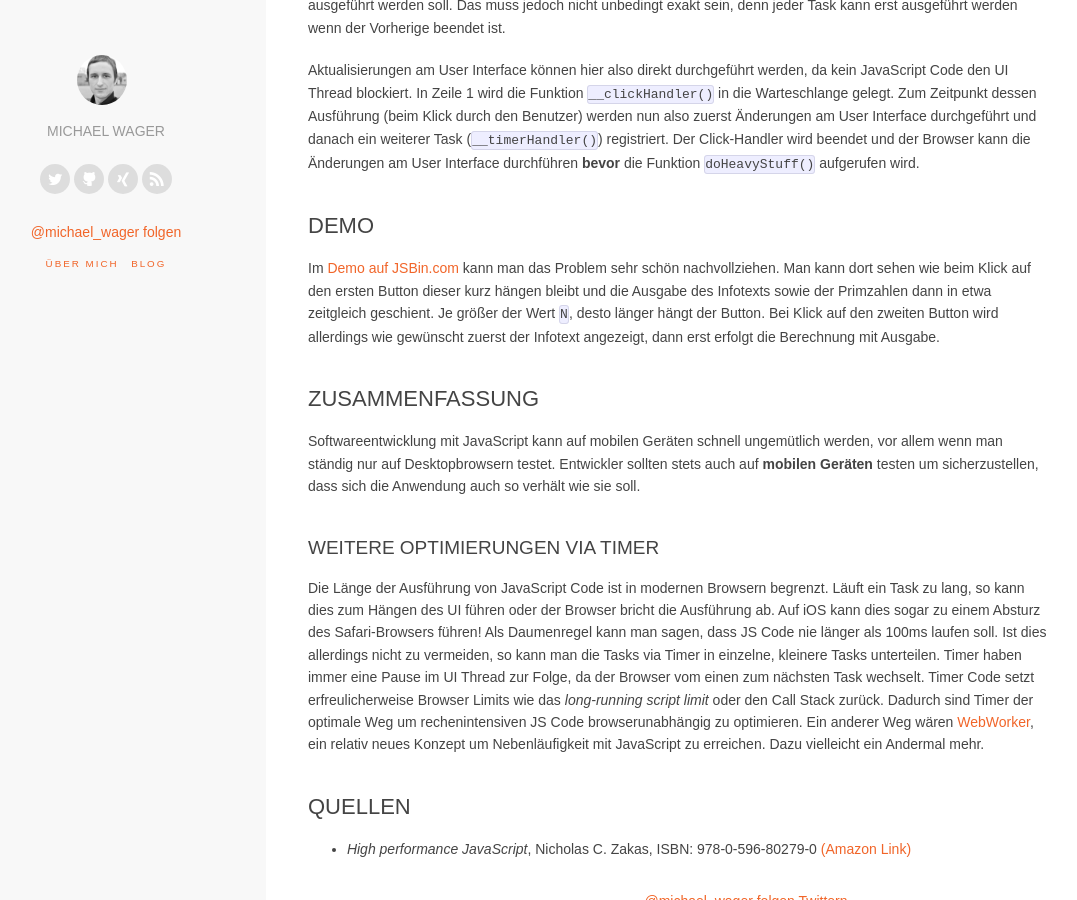
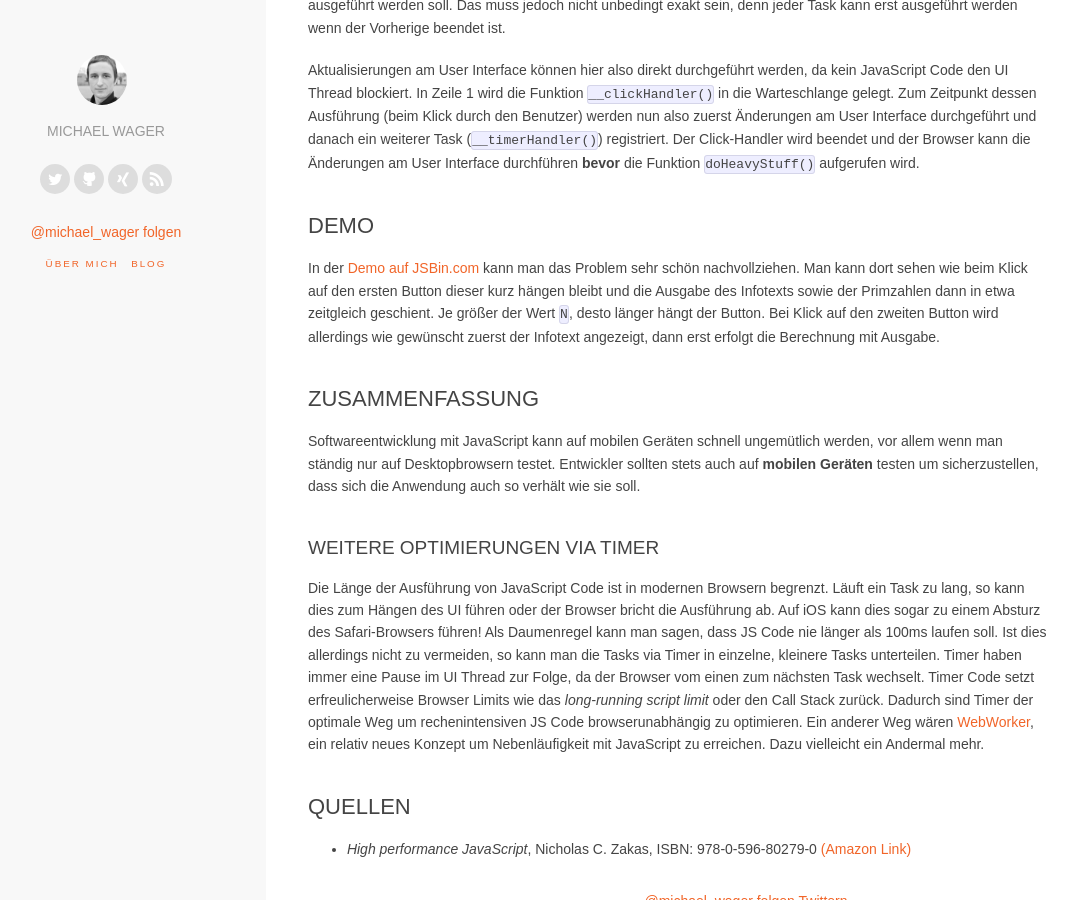
Before and after one commit to mwager/mwager.github.io, a Jekyll site: the page built from _posts/2014-05-16-optimierung-durch-timer.markdown, in a window 1280 px wide and 900 px high, scrolled down 997 px. Shown: the whole window, without its empty margins (54-1131 px from the left). Built offline with Jekyll 4.4.1, drawn with Linux system fonts in a browser that asks for light colours; nearby versions of some CDN libraries; comment, search, counter and statistics services are not loaded.

Commit message:
typo fix

```diff
--- a/_posts/2014-05-16-optimierung-durch-timer.markdown
+++ b/_posts/2014-05-16-optimierung-durch-timer.markdown
@@ -46,7 +46,7 @@ Aktualisierungen am User Interface können hier also direkt durchgeführt werden
 <a class="jsbin-embed" href="https://jsbin.com/dumaxovo/1/embed?output">JS Bin</a><script src="http://static.jsbin.com/js/embed.js"></script>
 -->
 
-Im [Demo auf JSBin.com](http://jsbin.com/dumaxovo/1/edit) kann man das Problem sehr schön nachvollziehen. Man kann dort sehen wie beim Klick auf den ersten Button dieser kurz hängen bleibt und die Ausgabe des Infotexts sowie der Primzahlen  dann in etwa zeitgleich geschient. Je größer der Wert `N`, desto länger hängt der Button.
+In der [Demo auf JSBin.com](http://jsbin.com/dumaxovo/1/edit) kann man das Problem sehr schön nachvollziehen. Man kann dort sehen wie beim Klick auf den ersten Button dieser kurz hängen bleibt und die Ausgabe des Infotexts sowie der Primzahlen  dann in etwa zeitgleich geschient. Je größer der Wert `N`, desto länger hängt der Button.
 Bei Klick auf den zweiten Button wird allerdings wie gewünscht zuerst der Infotext angezeigt, dann erst erfolgt die Berechnung mit Ausgabe.
 
 
```
